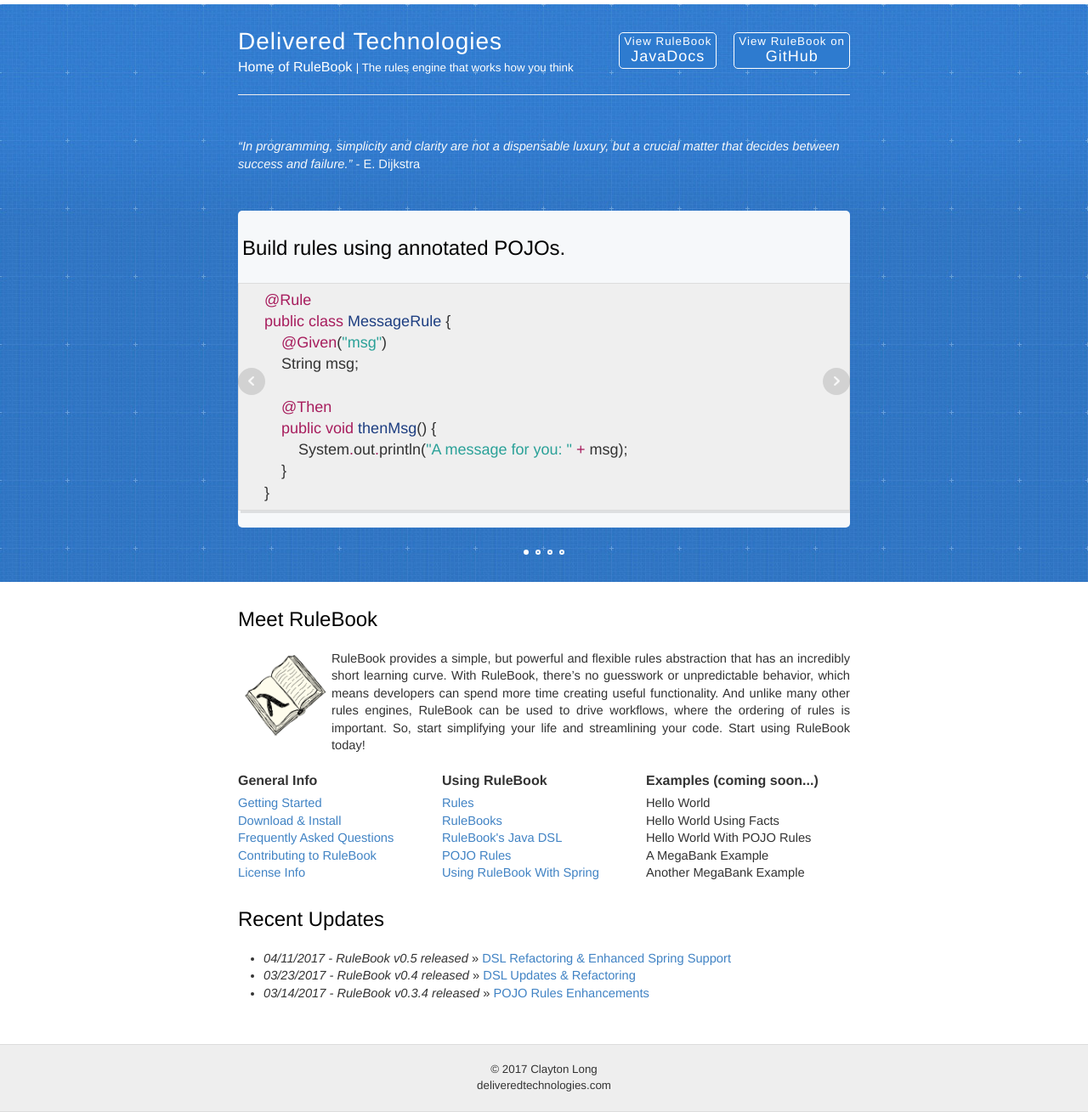
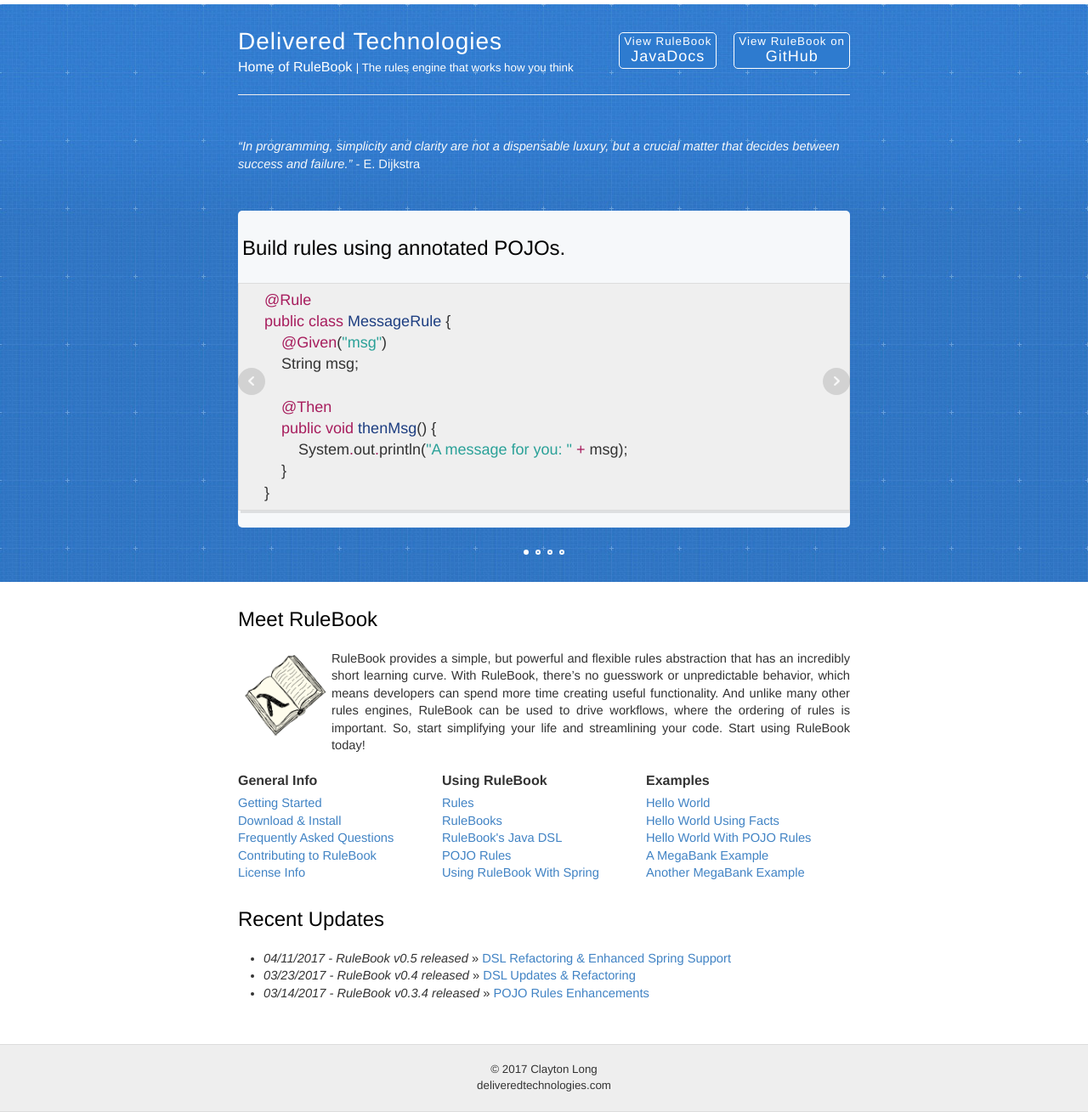
Before and after one commit to deliveredtechnologies/deliveredtechnologies.github.io, a Jekyll site: the page built from index.html, in a window 1280 px wide. Shown: the whole page at 85% size. Built offline with Jekyll 4.4.1, drawn with Linux system fonts in a browser that asks for light colours; nearby versions of some CDN libraries.

Commit message:
added links to examples

```diff
--- a/_layouts/default.html
+++ b/_layouts/default.html
@@ -111,32 +111,32 @@
             <tr>
                 <th>General Info</th>
                 <th>Using RuleBook</th>
-                <th>Examples (coming soon...)</th>
+                <th>Examples</th>
             </tr>
             <tr>
                 <td><a href="https://github.com/rulebook-rules/rulebook/wiki/Getting-Started">Getting Started</a></td>
                 <td><a href="https://github.com/rulebook-rules/rulebook/wiki/Rules">Rules</a></td>
-                <td>Hello World</td>
+                <td><a href="https://github.com/rulebook-rules/rulebook#21-a-helloworld-example">Hello World</a></td>
             </tr>
             <tr>
                 <td><a href="https://github.com/rulebook-rules/rulebook/wiki/Download-and-Install">Download &amp; Install</a></td>
                 <td><a href="https://github.com/rulebook-rules/rulebook/wiki/RuleBooks">RuleBooks</a></td>
-                <td>Hello World Using Facts</td>
+                <td><a href="https://github.com/rulebook-rules/rulebook#22-the-above-example-using-facts">Hello World Using Facts</a></td>
             </tr>
             <tr>
                 <td><a href="https://github.com/rulebook-rules/rulebook/wiki/Frequently-Asked-Questions">Frequently Asked Questions</a></td>
                 <td><a href="https://github.com/rulebook-rules/rulebook/wiki/RuleBook's-Java-DSL">RuleBook's Java DSL</a></td>
-                <td>Hello World With POJO Rules</td>
+                <td><a href="https://github.com/rulebook-rules/rulebook#41-a-hello-world-example">Hello World With POJO Rules</a></td>
             </tr>
             <tr>
                 <td><a href="https://github.com/rulebook-rules/rulebook/wiki/How-to-Contribute">Contributing to RuleBook</a></td>
                 <td><a href="https://github.com/rulebook-rules/rulebook/wiki/POJO-Rules">POJO Rules</a></td>
-                <td>A MegaBank Example</td>
+                <td><a href="https://github.com/rulebook-rules/rulebook#23-a-slightly-more-complex-scenario">A MegaBank Example</a></td>
             </tr>
             <tr>
                 <td><a href="https://github.com/rulebook-rules/rulebook/blob/master/LICENSE.txt">License Info</a></td>
                 <td><a href="https://github.com/rulebook-rules/rulebook/wiki/Spring-Support">Using RuleBook With Spring</a></td>
-                <td>Another MegaBank Example</td>
+                <td><a href="https://github.com/rulebook-rules/rulebook#42-a-new-megabank-example-with-pojo-rules">Another MegaBank Example</a></td>
             </tr>
         </table>
         <h2>Recent Updates</h2>
```
